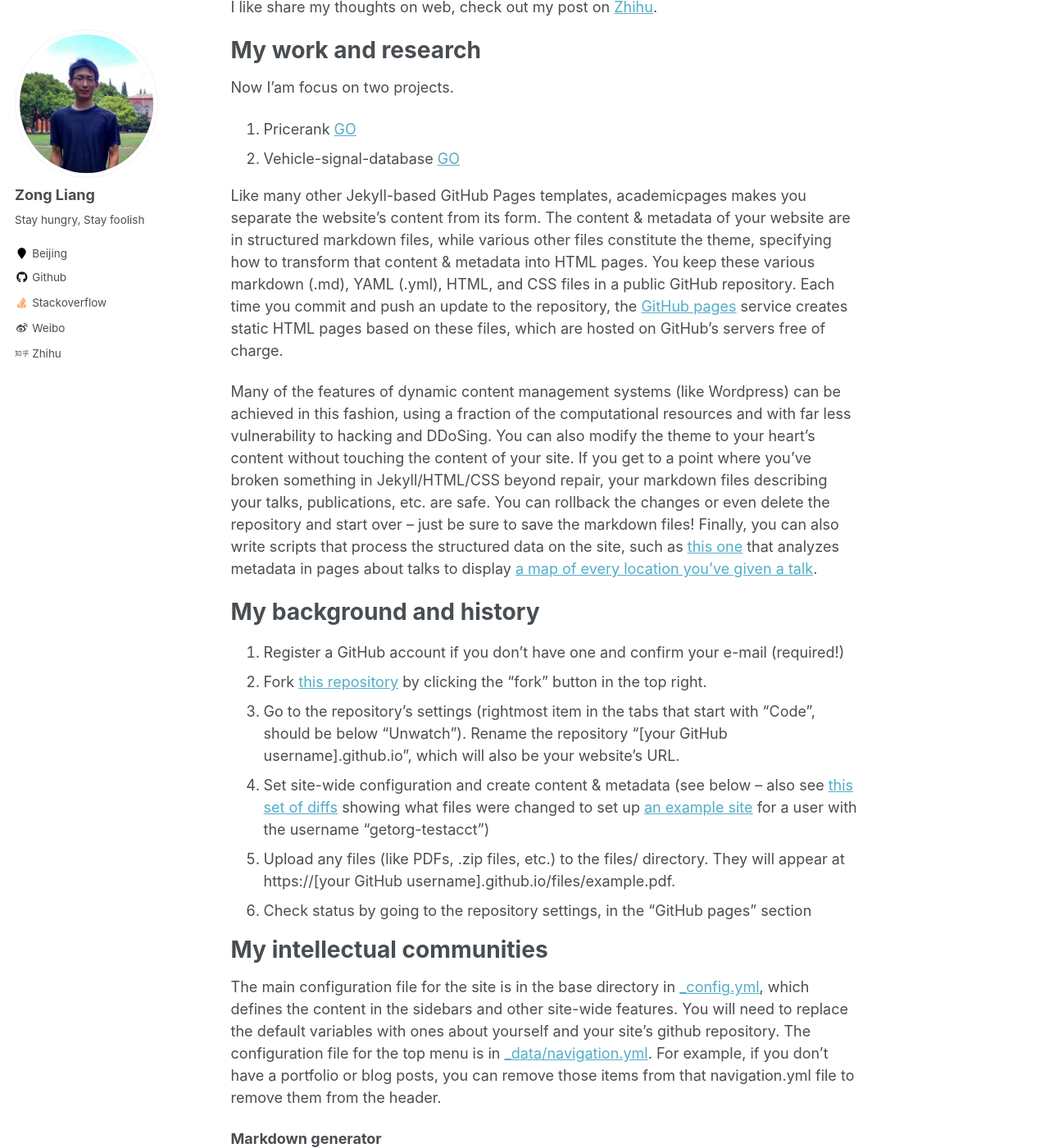
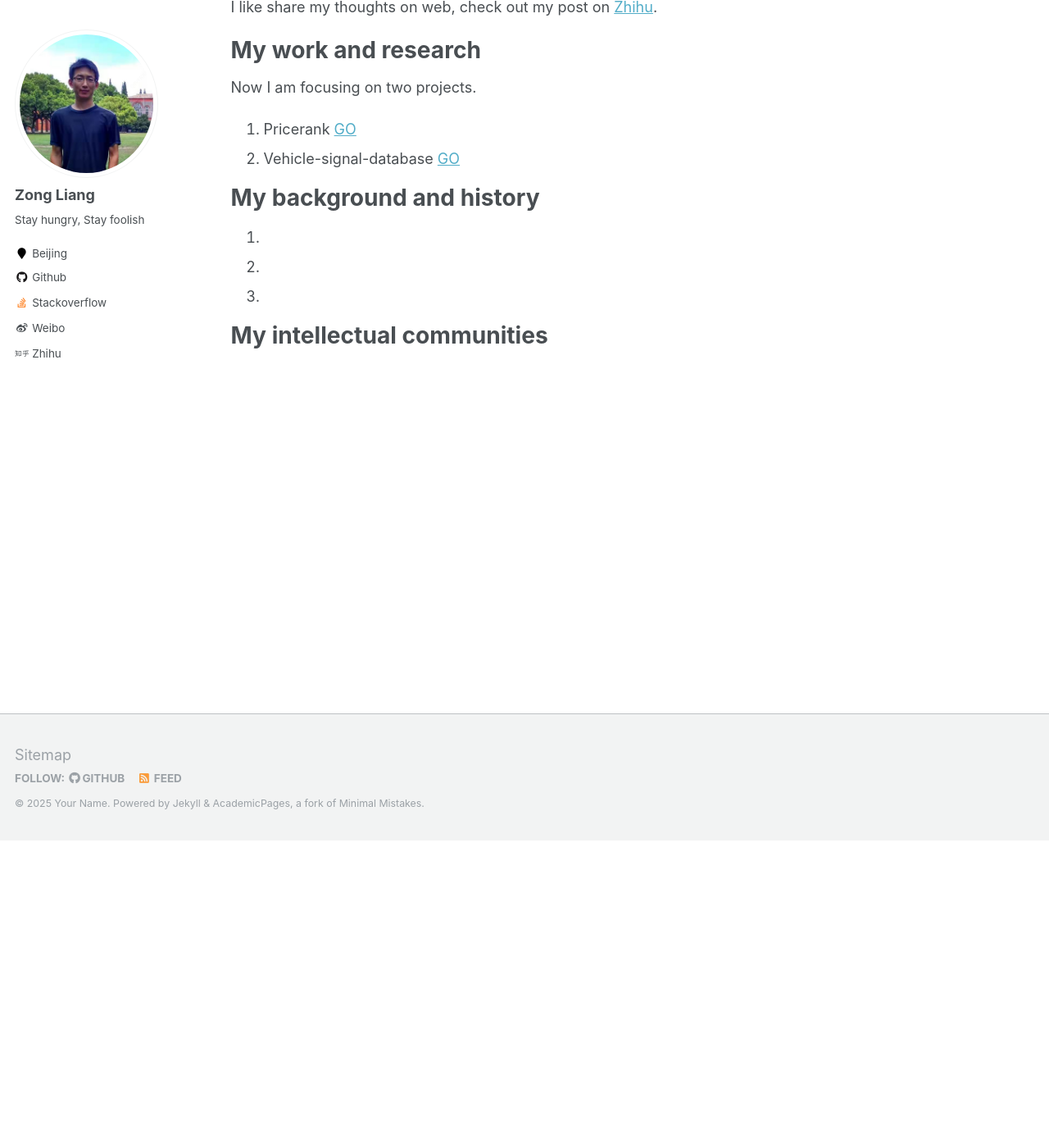
Before and after one commit to ZongL/zongl.github.io, a Jekyll site: the page built from _pages/about.md, in a window 1280 px wide and 1400 px high, scrolled down 374 px. Shown: the whole window at 82% size. Built offline with Jekyll 4.4.1, drawn with Linux system fonts in a browser that asks for light colours; some of the changed text lies outside the part shown.

Commit message:
update about me, remove unused info

```diff
--- a/_pages/about.md
+++ b/_pages/about.md
@@ -16,33 +16,15 @@ I like share my thoughts on web, check out my post on [Zhihu](https://www.zhihu.
 
 My work and research
 ======
-Now I'am focus on two projects.
+Now I am focusing on two projects.
 1. Pricerank [GO](https://pricerank.vercel.app/)
 2. Vehicle-signal-database [GO](https://vehicle-signal-database.vercel.app/)
 
-Like many other Jekyll-based GitHub Pages templates, academicpages makes you separate the website's content from its form. The content & metadata of your website are in structured markdown files, while various other files constitute the theme, specifying how to transform that content & metadata into HTML pages. You keep these various markdown (.md), YAML (.yml), HTML, and CSS files in a public GitHub repository. Each time you commit and push an update to the repository, the [GitHub pages](https://pages.github.com/) service creates static HTML pages based on these files, which are hosted on GitHub's servers free of charge.
-
-Many of the features of dynamic content management systems (like Wordpress) can be achieved in this fashion, using a fraction of the computational resources and with far less vulnerability to hacking and DDoSing. You can also modify the theme to your heart's content without touching the content of your site. If you get to a point where you've broken something in Jekyll/HTML/CSS beyond repair, your markdown files describing your talks, publications, etc. are safe. You can rollback the changes or even delete the repository and start over -- just be sure to save the markdown files! Finally, you can also write scripts that process the structured data on the site, such as [this one](https://github.com/academicpages/academicpages.github.io/blob/master/talkmap.ipynb) that analyzes metadata in pages about talks to display [a map of every location you've given a talk](https://academicpages.github.io/talkmap.html).
-
 My background and history
 ======
-1. Register a GitHub account if you don't have one and confirm your e-mail (required!)
-1. Fork [this repository](https://github.com/academicpages/academicpages.github.io) by clicking the "fork" button in the top right.
-1. Go to the repository's settings (rightmost item in the tabs that start with "Code", should be below "Unwatch"). Rename the repository "[your GitHub username].github.io", which will also be your website's URL.
-1. Set site-wide configuration and create content & metadata (see below -- also see [this set of diffs](http://archive.is/3TPas) showing what files were changed to set up [an example site](https://getorg-testacct.github.io) for a user with the username "getorg-testacct")
-1. Upload any files (like PDFs, .zip files, etc.) to the files/ directory. They will appear at https://[your GitHub username].github.io/files/example.pdf.
-1. Check status by going to the repository settings, in the "GitHub pages" section
+1.
+1.
+1.
 
 My intellectual communities
 ======
-The main configuration file for the site is in the base directory in [_config.yml](https://github.com/academicpages/academicpages.github.io/blob/master/_config.yml), which defines the content in the sidebars and other site-wide features. You will need to replace the default variables with ones about yourself and your site's github repository. The configuration file for the top menu is in [_data/navigation.yml](https://github.com/academicpages/academicpages.github.io/blob/master/_data/navigation.yml). For example, if you don't have a portfolio or blog posts, you can remove those items from that navigation.yml file to remove them from the header.
-
-
-**Markdown generator**
-
-I have also created [a set of Jupyter notebooks](https://github.com/academicpages/academicpages.github.io/tree/master/markdown_generator
-) that converts a CSV containing structured data about talks or presentations into individual markdown files that will be properly formatted for the academicpages template. The sample CSVs in that directory are the ones I used to create my own personal website at stuartgeiger.com. My usual workflow is that I keep a spreadsheet of my publications and talks, then run the code in these notebooks to generate the markdown files, then commit and push them to the GitHub repository.
-
-For more info
-------
-More info about configuring academicpages can be found in [the guide](https://academicpages.github.io/markdown/). The [guides for the Minimal Mistakes theme](https://mmistakes.github.io/minimal-mistakes/docs/configuration/) (which this theme was forked from) might also be helpful.
```
Also changed, not shown: other parts of _pages/about.md (+1 -1 lines), _pages/cv.md (line endings or trailing spaces).
